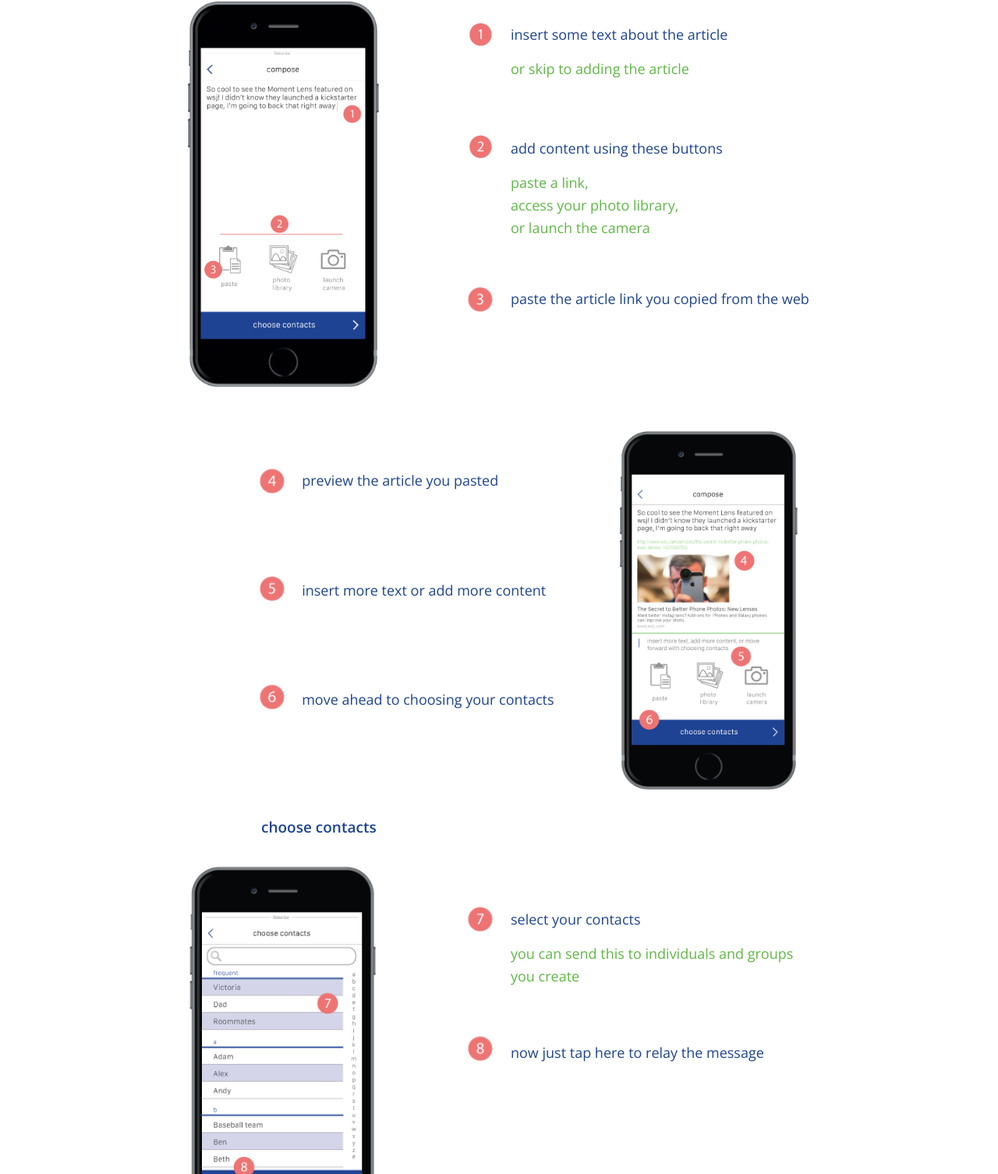
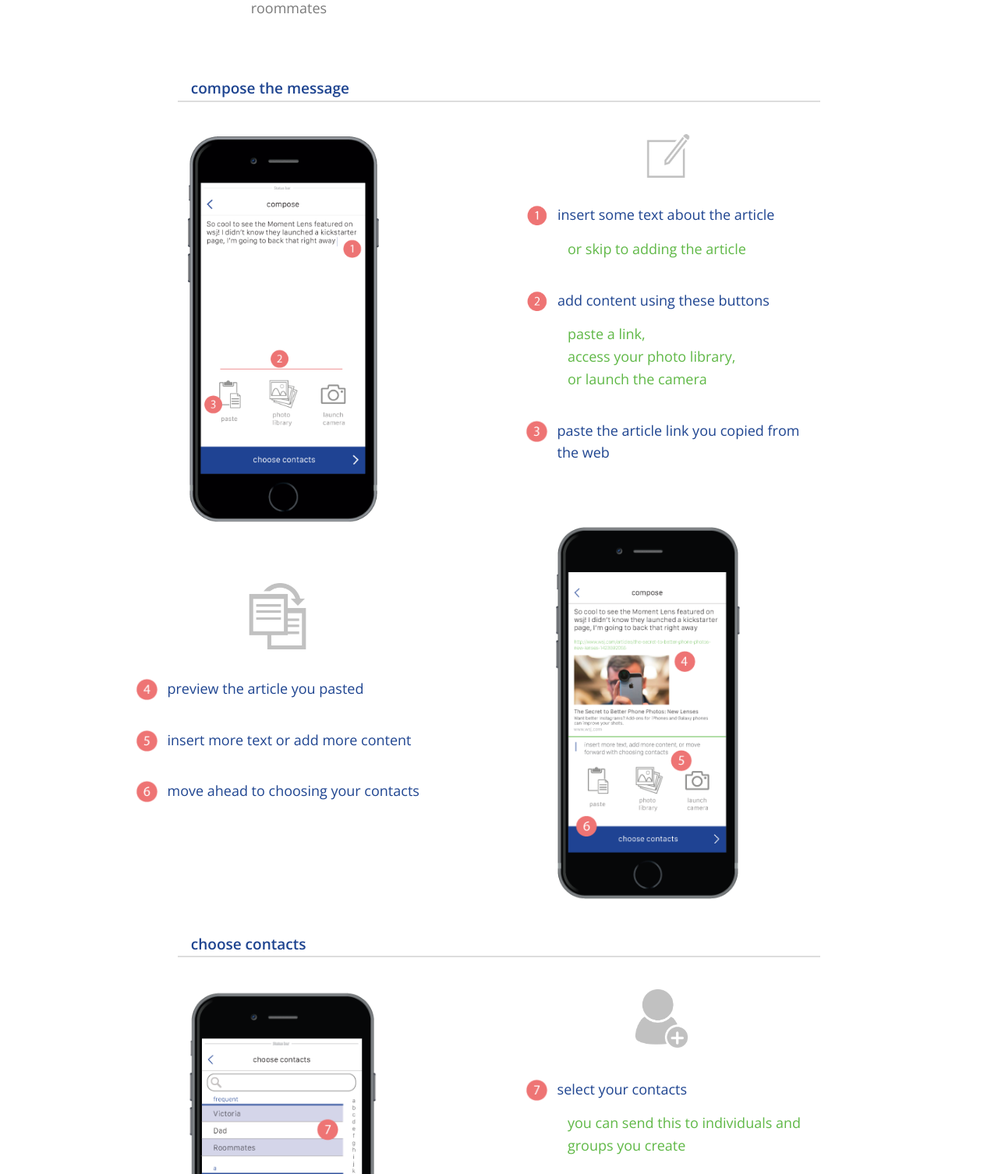
Before and after one commit to techmann/relay, a plain HTML site: page index.html in a window 1280 px wide. Shown: the part 1294-2800 px from the top of the page at 78% size. Drawn offline with nearby package versions, Linux system fonts and the light colour scheme.

Commit message:
adding files to gh-pages 2

```diff
--- a/index.html
+++ b/index.html
@@ -6,6 +6,7 @@
     <title>Relay</title>
     <link rel="stylesheet" href="stylesheets/foundation.css" />
     <link rel="stylesheet" href="stylesheets/style.css" />
+    <link rel="stylesheet" href="stylesheets/layout.css" />
     <link href='http://fonts.googleapis.com/css?family=Montserrat:400,700' rel='stylesheet' type='text/css'>
     <link href='http://fonts.googleapis.com/css?family=Open+Sans:300italic,400italic,600italic,700italic,400,300,600,700' rel='stylesheet' type='text/css'>
 
@@ -17,25 +18,25 @@
     <!-- landing -->
 <div class="blue-bg" id="landing">
   <div class="row">
-      <div class="small-3 small-centered columns">
+      <div class="large-4 large-centered small-5 small-centered columns">
         <img src="images/logo-1.png" id="logo-1">
       </div>
     <div>
     <div class="row">
-      <div class="small-8 small-centered columns" id="landing-text-1">
+      <div class="small-10 small-centered columns" id="landing-text-1">
         <p>one relay sends content</p><img src="images/dash.png" id="dash"><p>separately</p><img src="images/dash.png" id="dash"><p>to friends and family</p>
       </div>
     </div>
     <div class="row">
-      <div class="small-6 small-centered columns">
+      <div class="small-11 small-centered medium-7 medium-centered large-7 large-centered columns">
         <img src="images/iphone-home.png">
       </div>
-      <div class="small-4 small-centered columns" id="landing-section-2">
-        <p>notify me when relay is available</p>
+      <div class="small-12 small-centered large-5 large-centered columns" id="landing-section-2">
+        <img src="images/dash.png" id="dash"><p>notify me when relay is available</p><img src="images/dash.png" id="dash">
         <input type="text" placeholder="enter email" class="textbox">
        <a class="btn" href>submit</a>
       </div>
-      <div class="small-4 small-centered columns" id="landing-section-3">
+      <div class="small-8 small-centered columns" id="landing-section-3">
         <p>see how it works</p>
         <img src="images/down-arrow.png">
       </div>
@@ -46,14 +47,14 @@
 
   <div id="demo">
     <div class="row">
-      <div class="small-10 small-centered columns">
+      <div class="small-11 small-centered columns">
         <p>Most content shouldn’t be shared with the masses<br>Getting your must-share items to the right people is made easy with <span style="color:#1E4490">relay</span></p>
       </div>
-      <div class="small-6 small-centered columns" id="demo-text-1">
+      <div class="small-10 medium-10 medium-offset-1 columns" id="demo-text-1">
         <p>see how easy it is to <span style="color:#1E4490">relay</span> an article you found on the internet to a few friends and your roommates</p>
       </div>
     </div>
-      <div class="row large-6 large-offset-3 columns" id="demo-text-2">
+      <div class="row large-8 large-offset-2 columns" id="demo-text-2">
         <p>compose the message</p>
       </div>
 
@@ -61,55 +62,65 @@
 
       <!-- compose message -->
     <div class="row">
-      <div class="large-10 small-centered columns">
+      <div class="large-10 medium-12 medium centered small-centered columns">
         <div class="row">
-          <div class="large-4 columns">
-            <img src="images/demo-pic-1.png">
-          </div>
-          <div class="large-2 columns numbers">
-            <img src="images/number-1.png" id="number-1">
-            <img src="images/number-2.png" id="number-2">
-            <img src="images/number-3.png" id="number-3">
-          </div>
-          <div class="large-6 columns">
-            <div id="demo-text-3"><p>insert some text about the article</p></div>
-            <div id="demo-text-4"><p>or skip to adding the article</p></div>
-            <div id="demo-text-5"><p>add content using these buttons</p></div>
-            <div id="demo-text-4"><p>paste a link,<br> access your photo library,<br> or launch the camera</p></div>
-            <div id="demo-text-6"><p>paste the article link you copied from the web</p></div>
-          </div>
+          <div class="large-4 medium-4 columns">
+            <img src="images/demo-pic-1.png" >
         </div>
+
+        <div class="large-6 medium-6 columns list numbers">
+          <ul>
+            <li>
+              <img src="images/new-message.png" id="new-message">
+            </li>
+            <li>
+              <img src="images/number-1.png"><div id="demo-text-3"><p>insert some text about the article</p></div>
+            </li>
+            <li>
+              <div id="demo-text-4"><p>or skip to adding the article</p></div>
+            </li>
+            <li>
+              <img src="images/number-2.png"><div id="demo-text-3"><p>add content using these buttons</p></div>
+            </li>
+            <li>
+              <div id="demo-text-4"><p>paste a link,<br> access your photo library,<br> or launch the camera</p></div>
+            </li>
+            <li>
+              <img src="images/number-3.png"><div id="demo-text-3"><p>paste the article link you copied from the web</p></div>
+            </li>
+          </ul>
+      </div>
     </div>
     </div>
 
     <!-- preview message -->
     <div class="row">
-      <div class="large-10 small-centered columns" id="preview1">
-        <div class="large-2 columns numbers">
-          <img src="images/number-4.png" id="number-4">
-          <img src="images/number-5.png" id="number-5">
-          <img src="images/number-6.png" id="number-5">
+      <div class="large-10 medium-12 columns" id="preview1">
+        <div class="large-6 medium-6 columns numbers list" id="demo-text-6">
+          <ul>
+            <li>
+              <img src="images/content.png" id="content">
+            </li>
+            <li>
+              <img src="images/number-4.png"><p>preview the article you pasted</p>
+            </li>
+            <li>
+               <img src="images/number-5.png"><p>insert more text or add more content</p>
+            </li>
+            <li>
+               <img src="images/number-6.png"><p>move ahead to choosing your contacts</p>
+            </li>
+          </ul>
         </div>
-        <div class="large-6 columns">
-          <div id="demo-text-7">
-            <p>preview the article you pasted</p>
-           </div>
-           <div id="demo-text-8">
-             <p>insert more text or add more content</p>
-           </div>
-            <div id="demo-text-9">
-             <p>move ahead to choosing your contacts</p>
-           </div>
-        </div>
-        <div class="large-4 columns">
-          <img src="images/demo-pic-2.png">
+        <div class="large-4 medium-4 columns">
+          <img src="images/demo-pic-2.png" id="demo-pic-2">
         </div>
       </div>
     </div>
    </div>
 
    <!-- select contacts -->
-   <div class="row large-6 large-offset-3 columns"   id="demo-text-2">
+   <div class="row large-8 large-offset-2 columns"   id="demo-text-2">
         <p>choose contacts</p>
    </div>
    <div class="row">
@@ -118,38 +129,32 @@
           <div class="large-4 columns">
             <img src="images/demo-pic-3.png">
           </div>
-          <div class="large-2 columns numbers">
-            <img src="images/number-7.png" id="number-4">
-            <img src="images/number-8.png" id="number-6">
-          </div>
-          <div class="large-6 columns">
-            <div id="demo-text-7"><p>select your contacts</p></div>
-            <div id="demo-text-4"><p>you can send this to individuals and groups you create</p></div>
-            <div id="demo-text-10"><p>now just tap here to relay the message</p></div>
+
+          <div class="large-6 columns list">
+           <img src="images/contacts.png" id="contacts">
+           <ul class="numbers">
+             <li>
+              <img src="images/number-7.png"><div id="demo-text-3"><p>select your contacts</p></div>
+             </li>
+             <li>
+              <div id="demo-text-4"><p>you can send this to individuals and groups you create</p></div>
+             </li>
+             <li>
+              <img src="images/number-8.png">
+              <div id="demo-text-3"><p>now just tap here to relay the message</p></div>
+            </li>
+            <li>
+              <div id="demo-text-7"><p>that's it! your content is sent separately to your friends and groups</p></div>
+            </li>
+            <li>
+              <div id="demo-text-8">
+              <p>any replies will only come to you or within a group</p></div>
+            </li>
+          </ul>
           </div>
         </div>
       </div>
     </div>
-
-    <!-- relay message -->
-    <div class="row">
-      <div class="large-10 small-centered columns" id="preview1">
-        <div class="large-2 columns numbers">
-        </div>
-        <div class="large-6 columns">
-          <div id="demo-text-7">
-            <p>that's it! your content is sent separately to your friends and groups</p>
-           </div>
-           <div id="demo-text-4">
-             <p>any replies will only come to you or within a group</p>
-           </div>
-        </div>
-        <div class="large-4 columns" id="pic-4">
-          <img src="images/demo-pic-4.png">
-        </div>
-      </div>
-    </div>
-   </div>
 
    <!--  end of relay-example -->
     </div>
--- a/stylesheets/style.css
+++ b/stylesheets/style.css
@@ -28,24 +28,26 @@ body {
   padding-right: 10px;
 }
 
+#landing-text-1 p {
+  font-size: 18px;
+}
+
 #landing-text-1 {
   margin-bottom: 3%;
-  font-size: 18px;
 }
 
 #landing-section-2 {
   margin-top: 3%;
-  margin-bottom: 3%;
 }
 
 #landing-section-2 p {
-  font-size: 16px;
+  font-size: 18px;
 }
 
 .textbox {
-   width: 200px;
+   width: 250px;
    height: 30px;
-   border: solid 1px #FFFFFF;
+   border: solid 2px #5FB846;
    padding: 2px;
    border-radius: 5px;
    font-size: 14px;
@@ -58,11 +60,11 @@ body {
    display: block;
    margin: auto;
    margin-top: 5%;
-   margin-bottom: 9%;
+   margin-bottom: 5%;
   }
 
 .textbox:hover  {
-   border: 2px solid #5FB846;
+   border: 1px solid #ffffff;
   }
 
 .textbox:focus  {
@@ -79,9 +81,9 @@ body {
   -webkit-border-radius: 42;
   -moz-border-radius: 42;
   border-radius: 42px;
-  color: #ffffff;
+  color: #5FB846;
   font-size: 14px;
-  padding: 7px 20px 7px 20px;
+  padding: 7px 50px 7px 50px;
   text-decoration: none;
 }
 
@@ -101,8 +103,8 @@ body {
   margin-bottom: 4%;
 }
 
-#landing-section-3 p {
-  margin-bottom: 1%;
+#landing-section-3 {
+  margin-top: 5%;
 }
 
 #landing-section-3 img {
@@ -139,90 +141,87 @@ body {
   font-weight: 600;
   margin-bottom: 5%;
   margin-top: 5%;
+  border-bottom: 2px solid #dddddd;
+  padding-left: 2%;
 }
 
 #demo-text-3 p {
   color: #1E4490;
   font-size: 18px;
-  margin-top: 8%;
 }
 
 #demo-text-4 p {
   color: #5FB846;
   font-size: 18px;
+  margin-left: 15%;
+  margin-bottom: 10%;
 }
 
-#demo-text-5 p {
-  color: #1E4490;
-  font-size: 18px;
-  margin-top: 19%;
+.list ul {
+  list-style: none;
+}
+
+#new-message {
+  display: block;
+  margin: auto;
+  height: 75px;
+  float: none;
+  padding-bottom: 5%;
 }
 
 .numbers img {
-  height: 35px;
-  margin-left: 75%;
+  height: 30px;
+  display: inline-block;
+  float: left;
+  margin-right: 3%;
+/*  margin-left: 75%;*/
 }
 
-#number-1 {
-  margin-top: 25%;
-}
-
-#number-2 {
-  margin-top: 100%;
-}
-
-#number-3 {
-  margin-top: 148%;
+#pic-4 {
+  margin-top: 5%;
+  margin-bottom: 10%;
+  width: 50%;
 }
 
 #demo-text-6 p {
   color: #1E4490;
   font-size: 18px;
-  margin-top: 16%;
 }
 
-#preview1 {
+#demo-text-6 li {
+  margin-top: 10%;
+}
+
+#demo-text-6 {
   margin-top: 5%;
 }
 
-#pic-4 img {
-  margin-bottom: 10%;
-}
-
-#number-4 {
-  margin-top: 50%;
-}
-
-#number-5 {
-  margin-top: 100%;
-}
-
-#number-6 {
-  margin-top: 120%;
-}
-
 #demo-text-7 p {
-  margin-top: 15%;
   color: #1E4490;
   font-size: 18px;
+  margin-top: 25%;
 }
 
 #demo-text-8 p {
-  margin-top: 30%;
-  color: #1E4490;
+  color: #5FB846;
   font-size: 18px;
+  margin-left: 15%;
+  margin-bottom: 15%;
 }
 
-#demo-text-9 p {
-  margin-top: 30%;
-  color: #1E4490;
-  font-size: 18px;
+#content {
+  height: 85px;
+  display: block;
+  margin: auto;
+  float: none;
 }
 
-#demo-text-10 p {
-  margin-top: 18%;
-  color: #1E4490;
-  font-size: 18px;
+#contacts {
+  height: 75px;
+  display: block;
+  margin: auto;
+  float: none;
+  margin-bottom: 10%;
 }
 
 #landing-section-4 p {
@@ -230,11 +229,12 @@ body {
   margin-bottom: 2%;
   margin-top: 4%;
   font-weight: 300;
+  font-size: 18px;
 }
 
 #landing-section-4 .textbox {
-  margin-bottom: 4%;
   margin-top: 3%;
+  margin-bottom: 2%;
 }
 
 #landing-section-4-1 p {
```
Also changed, not shown: stylesheets/layout.css (added, +75 -0 lines), images/contacts.png (added), images/content.png (added), images/new-message.png (added).
